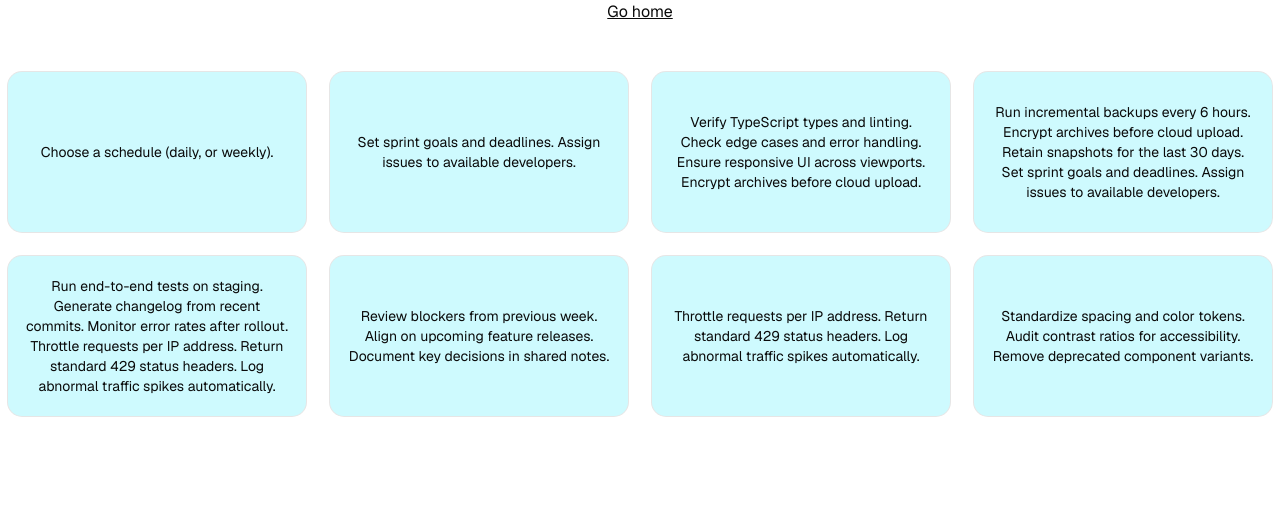
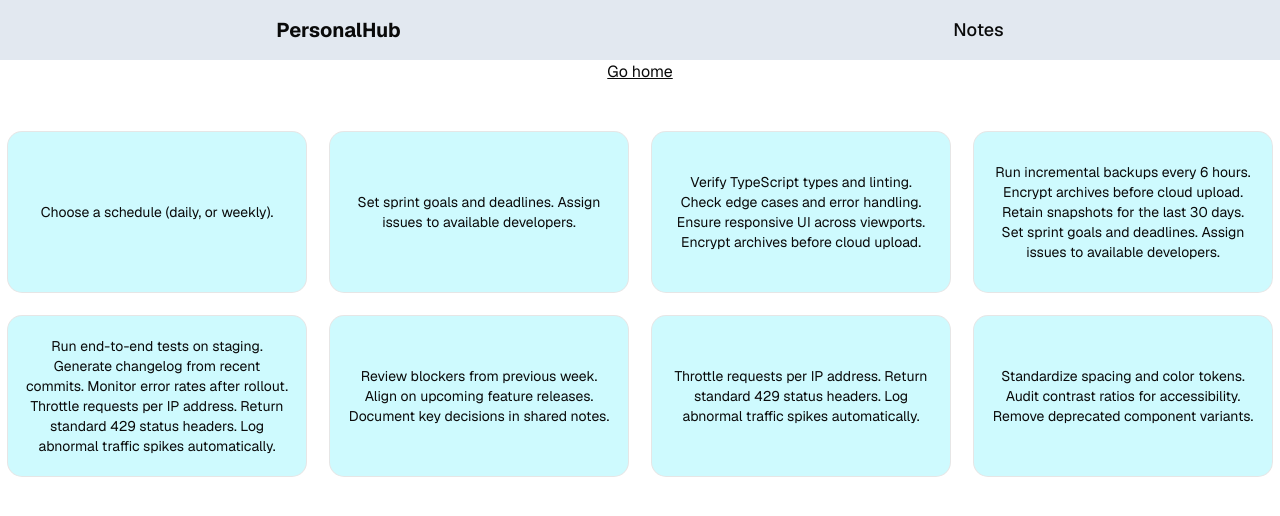
Before and after one commit to Nazarii-Lesniak/personal-hub, a Next.js app: page /notes in a window 1280 px wide. Shown: the top 516 px of the page. Built offline with nearby package versions, Linux system fonts and the light colour scheme.

Commit message:
feat(header): add Header component and integrate into layout

```diff
--- a/src/app/layout.tsx
+++ b/src/app/layout.tsx
@@ -1,7 +1,9 @@
 import type { Metadata } from "next";
 import "./globals.css";
 import { Geist } from "next/font/google";
+
 import { cn } from "@/lib/utils";
+import { Header } from "@/widgets/header";
 
 const geist = Geist({ subsets: ["latin"], variable: "--font-sans" });
 
@@ -16,7 +18,10 @@ export const metadata: Metadata = {
 export default function RootLayout({ children }: LayoutProps<"/">) {
   return (
     <html lang="en" className={cn("font-sans", geist.variable)}>
-      <body>{children}</body>
+      <body className="flex min-h-dvh flex-col">
+        <Header />
+        {children}
+      </body>
     </html>
   );
 }
--- /dev/null
+++ b/src/widgets/header/index.ts
@@ -0,0 +1 @@
+export { Header } from "./ui/Header";
--- /dev/null
+++ b/src/widgets/header/ui/Header.tsx
@@ -0,0 +1,22 @@
+import Link from "next/link";
+
+export function Header() {
+  return (
+    <header className="w-full h-8 md:h-10 lg:h-12 xl:h-15 content-center bg-slate-200">
+      <div className="flex justify-around">
+        <Link href="/" className="text-xl font-bold">
+          PersonalHub
+        </Link>
+        <nav>
+          <ul>
+            <li>
+              <Link href="/notes" className="text-lg font-medium">
+                Notes
+              </Link>
+            </li>
+          </ul>
+        </nav>
+      </div>
+    </header>
+  );
+}
```
